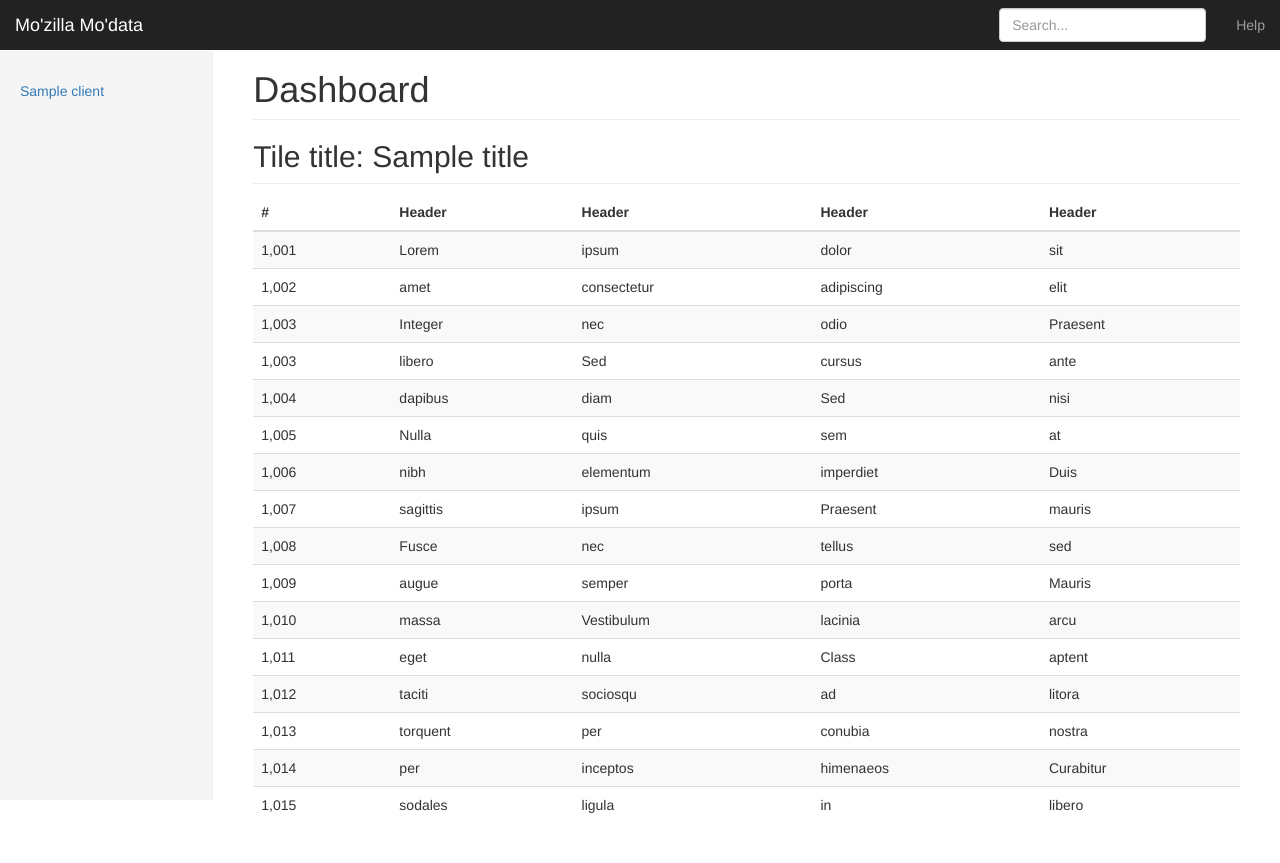
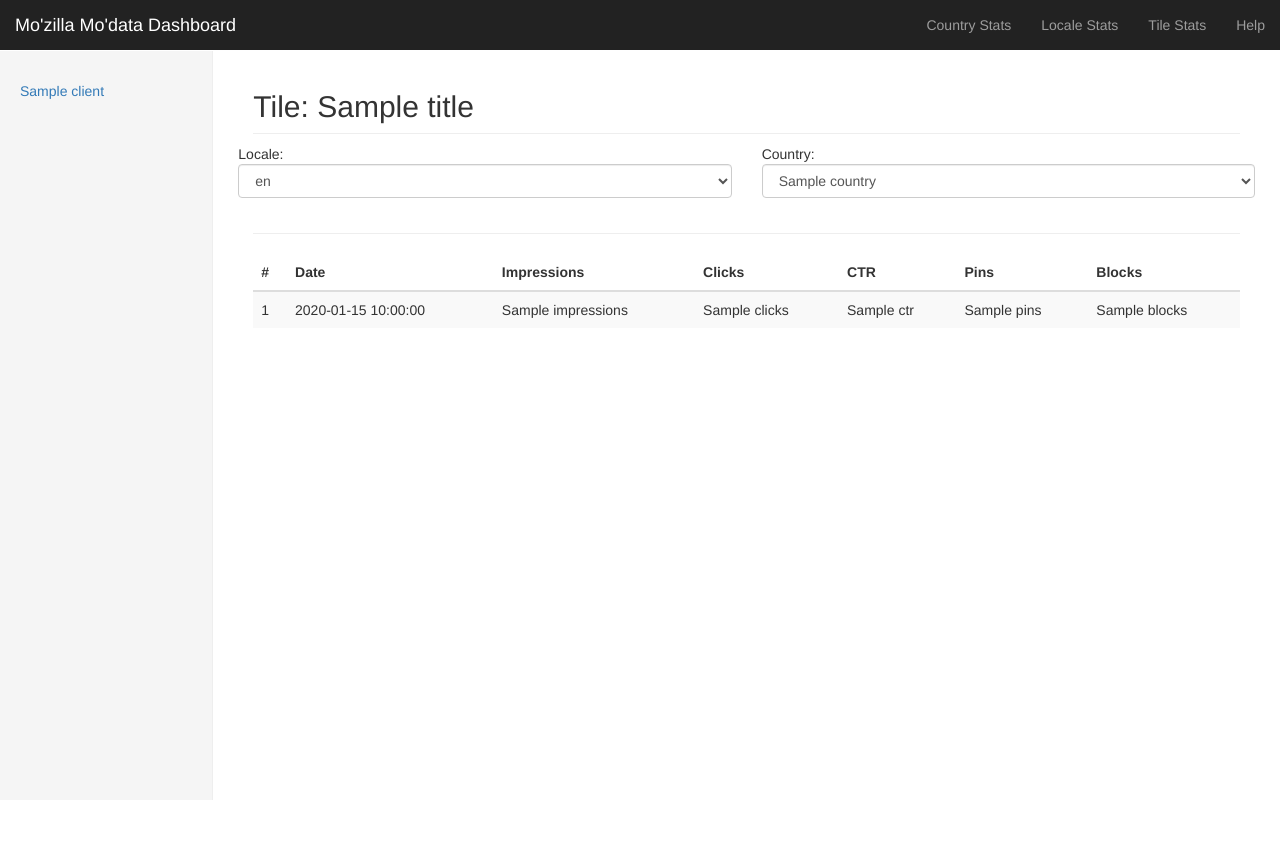
Before and after one commit to matthewruttley/zenko, a Flask app: template templates/index.html in a window 1280 px wide. After the commit the page ends 800 px from the top, so only its background shows below. Run offline with Flask 2, Linux system fonts and the light colour scheme; the template is opened without the code that fills it: most values are stand-ins (such as "Sample title", 1, 10 or a date in 2020); some libraries are stand-ins or nearby versions.

Commit message:
Side by side selectors

```diff
--- a/templates/index.html
+++ b/templates/index.html
@@ -35,15 +35,15 @@
             <span class="icon-bar"></span>
             <span class="icon-bar"></span>
           </button>
-          <a class="navbar-brand" href="#">Mo'zilla Mo'data</a>
+          <a class="navbar-brand" href="/">Mo'zilla Mo'data Dashboard</a>
         </div>
         <div id="navbar" class="navbar-collapse collapse">
           <ul class="nav navbar-nav navbar-right">
+            <li><a href="/locales">Country Stats</a></li>
+            <li><a href="/locales">Locale Stats</a></li>
+            <li><a href="/locales">Tile Stats</a></li>
             <li><a href="javascript:alert('Problem?\nEmail matt: mruttley@mozilla.com')">Help</a></li>
           </ul>
-          <form class="navbar-form navbar-right">
-            <input type="text" class="form-control" placeholder="Search...">
-          </form>
         </div>
       </div>
     </nav>
@@ -58,138 +58,70 @@
             {% endfor %}
           </ul>
         </div>
+
+        {% if title %}
         <div class="col-sm-9 col-sm-offset-3 col-md-10 col-md-offset-2 main">
-          <h1 class="page-header">Dashboard</h1>
+          <h2 class="sub-header">Tile: {{title}}</h2>
+            <div class="row">
+              <form role="form">
+                <div class="row">
+                  <div class="col-md-6 col-sm-6">
+                    <div class="form-group">
+                      Locale:
+                      <select class="form-control">
+                        {% for locale in locales %}
+                        <option value="{{locale}}">{{locale}}</option>
+                        {% endfor %}
+                      </select>
+                    </div>
+                  </div>
+                  <div class="col-md-6 col-sm-6">
+                    <div class="form-group">
+                      Country:
+                      <select class="form-control">
+                      {% for country in countries %}
+                        <option value="{{country}}">{{country}}</option>
+                      {% endfor %}
+                      </select>
+                    </div>
+                  </div>
+                </div>
+              </form>
+            </div>
 
-          <h2 class="sub-header">Tile title: {{title}}</h2>
+          <hr>
           <div class="table-responsive">
             <table class="table table-striped">
               <thead>
                 <tr>
                   <th>#</th>
-                  <th>Header</th>
-                  <th>Header</th>
-                  <th>Header</th>
-                  <th>Header</th>
+                  <th>Date</th>
+                  <th>Impressions</th>
+                  <th>Clicks</th>
+                  <th>CTR</th>
+                  <th>Pins</th>
+                  <th>Blocks</th>
                 </tr>
               </thead>
               <tbody>
+                {% for day in days %}
                 <tr>
-                  <td>1,001</td>
-                  <td>Lorem</td>
-                  <td>ipsum</td>
-                  <td>dolor</td>
-                  <td>sit</td>
+                  <td>{{loop.index}}</td>
+                  <td>{{day.date}}</td>
+                  <td>{{day.impressions}}</td>
+                  <td>{{day.clicks}}</td>
+                  <td>{{day.ctr}}</td>
+                  <td>{{day.pins}}</td>
+                  <td>{{day.blocks}}</td>
                 </tr>
-                <tr>
-                  <td>1,002</td>
-                  <td>amet</td>
-                  <td>consectetur</td>
-                  <td>adipiscing</td>
-                  <td>elit</td>
-                </tr>
-                <tr>
-                  <td>1,003</td>
-                  <td>Integer</td>
-                  <td>nec</td>
-                  <td>odio</td>
-                  <td>Praesent</td>
-                </tr>
-                <tr>
-                  <td>1,003</td>
-                  <td>libero</td>
-                  <td>Sed</td>
-                  <td>cursus</td>
-                  <td>ante</td>
-                </tr>
-                <tr>
-                  <td>1,004</td>
-                  <td>dapibus</td>
-                  <td>diam</td>
-                  <td>Sed</td>
-                  <td>nisi</td>
-                </tr>
-                <tr>
-                  <td>1,005</td>
-                  <td>Nulla</td>
-                  <td>quis</td>
-                  <td>sem</td>
-                  <td>at</td>
-                </tr>
-                <tr>
-                  <td>1,006</td>
-                  <td>nibh</td>
-                  <td>elementum</td>
-                  <td>imperdiet</td>
-                  <td>Duis</td>
-                </tr>
-                <tr>
-                  <td>1,007</td>
-                  <td>sagittis</td>
-                  <td>ipsum</td>
-                  <td>Praesent</td>
-                  <td>mauris</td>
-                </tr>
-                <tr>
-                  <td>1,008</td>
-                  <td>Fusce</td>
-                  <td>nec</td>
-                  <td>tellus</td>
-                  <td>sed</td>
-                </tr>
-                <tr>
-                  <td>1,009</td>
-                  <td>augue</td>
-                  <td>semper</td>
-                  <td>porta</td>
-                  <td>Mauris</td>
-                </tr>
-                <tr>
-                  <td>1,010</td>
-                  <td>massa</td>
-                  <td>Vestibulum</td>
-                  <td>lacinia</td>
-                  <td>arcu</td>
-                </tr>
-                <tr>
-                  <td>1,011</td>
-                  <td>eget</td>
-                  <td>nulla</td>
-                  <td>Class</td>
-                  <td>aptent</td>
-                </tr>
-                <tr>
-                  <td>1,012</td>
-                  <td>taciti</td>
-                  <td>sociosqu</td>
-                  <td>ad</td>
-                  <td>litora</td>
-                </tr>
-                <tr>
-                  <td>1,013</td>
-                  <td>torquent</td>
-                  <td>per</td>
-                  <td>conubia</td>
-                  <td>nostra</td>
-                </tr>
-                <tr>
-                  <td>1,014</td>
-                  <td>per</td>
-                  <td>inceptos</td>
-                  <td>himenaeos</td>
-                  <td>Curabitur</td>
-                </tr>
-                <tr>
-                  <td>1,015</td>
-                  <td>sodales</td>
-                  <td>ligula</td>
-                  <td>in</td>
-                  <td>libero</td>
-                </tr>
+                {% endfor %}
               </tbody>
             </table>
           </div>
         </div>
+        {% endif %}
+
+
       </div>
     </div>
 
```
